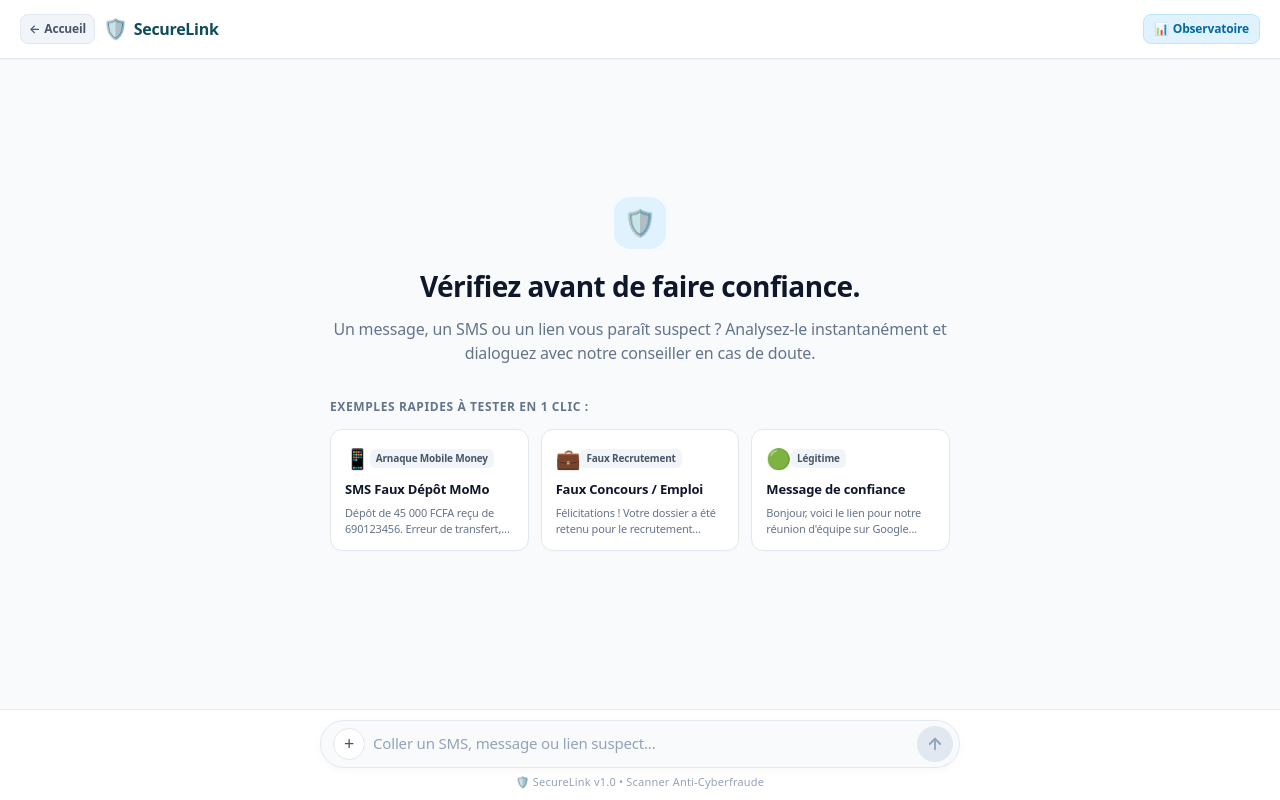
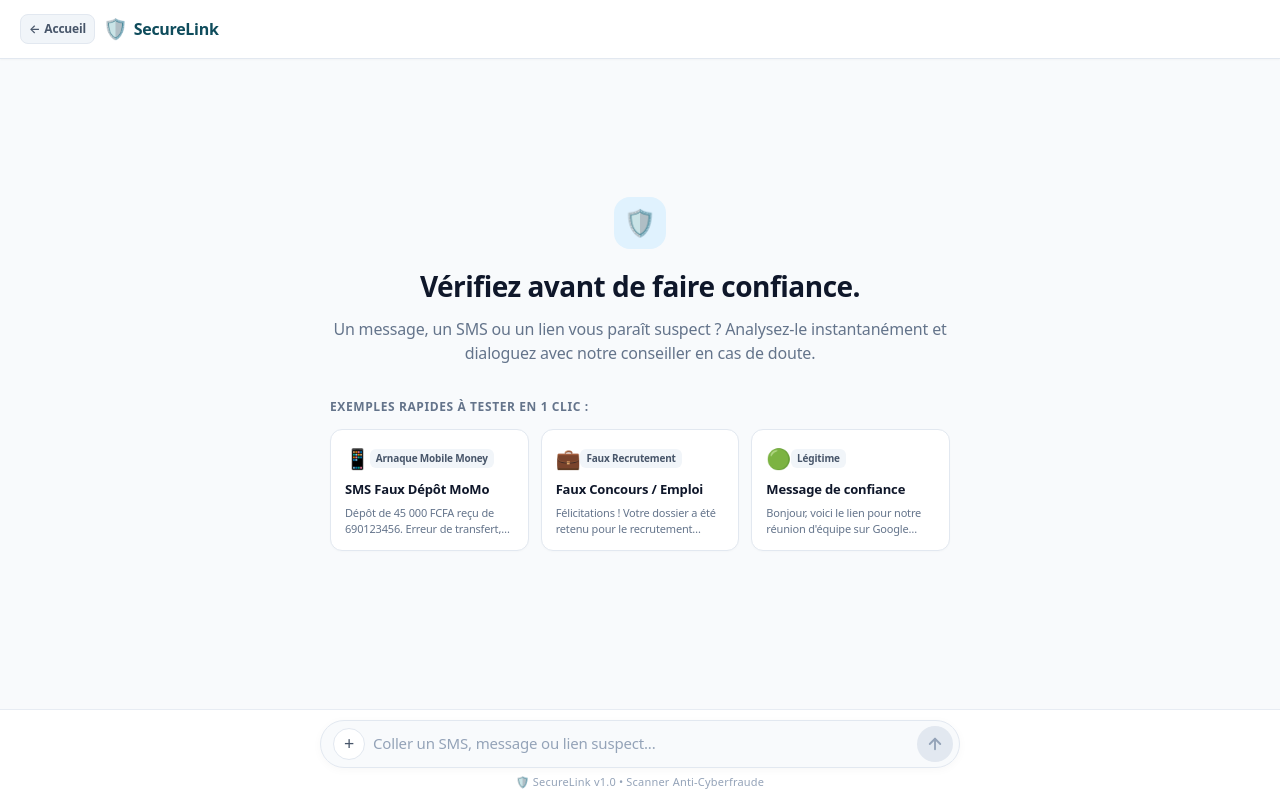
Before and after one commit to moumbagnanchareibrahimsoudess-design/securelink, a Next.js app: page /analyse in a window 1280 px wide. Built offline with nearby package versions, Linux system fonts and the light colour scheme.

Commit message:
chore(ui): hide internal stats observatory link from public navigation

```diff
--- a/app/analyse/page.tsx
+++ b/app/analyse/page.tsx
@@ -568,28 +568,6 @@ Vérifié avec SecureLink.`;
           </div>
         </div>
 
-        <div style={{ display: "flex", alignItems: "center", gap: 10 }}>
-          <Link
-            href="/stats"
-            style={{
-              display: "inline-flex",
-              alignItems: "center",
-              gap: 4,
-              backgroundColor: "#E0F2FE",
-              color: "#0369A1",
-              border: "1px solid #BAE6FD",
-              borderRadius: 8,
-              padding: "5px 10px",
-              fontSize: 12,
-              fontWeight: 700,
-              textDecoration: "none",
-              whiteSpace: "nowrap",
-            }}
-          >
-            <span>📊</span>
-            <span className="hidden sm:inline">Observatoire</span>
-          </Link>
-
         {hasStarted && (
           <button
             onClick={handleReset}
@@ -615,7 +593,6 @@ Vérifié avec SecureLink.`;
             <span className="hidden sm:inline">Nouvelle analyse</span>
           </button>
         )}
-        </div>
       </header>
 
       {/* Zone centrale défilante */}
--- a/app/page.tsx
+++ b/app/page.tsx
@@ -109,12 +109,6 @@ export default function LandingPage() {
               >
                 Confidentialité & ANTIC
               </a>
-              <Link
-                href="/stats"
-                style={{ textDecoration: "none", color: "#0F4C5C", fontSize: 14, fontWeight: 700 }}
-              >
-                Observatoire 📊
-              </Link>
             </div>
 
             <Link
```
Lines whose indentation alone changed are shown as unchanged.
